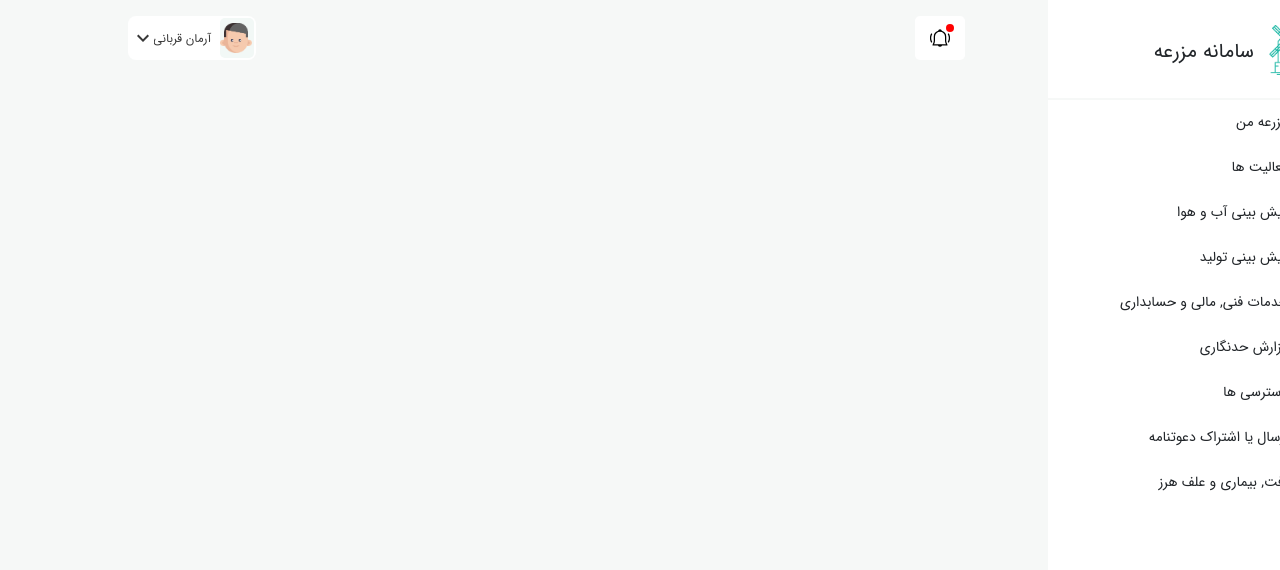
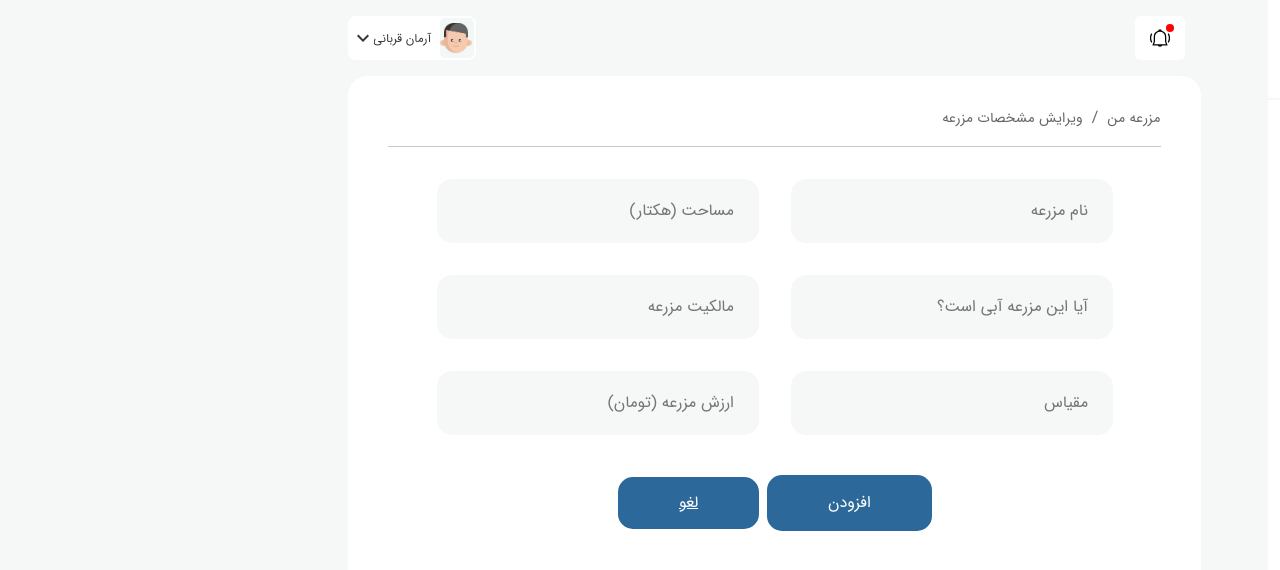
Before and after one commit to ali-mozaffari/mazraeapp.com, a React (Create React App) app: page /edit-farm in a window 1280 px wide. Shown: the top 570 px of the page. Built offline with nearby package versions, Linux system fonts and the light colour scheme.

Commit message:
edit-farm-route-fixed

```diff
--- a/src/views/AppView.jsx
+++ b/src/views/AppView.jsx
@@ -33,6 +33,8 @@ const InvitationPage = React.lazy(() =>
 const AddFarmPage = React.lazy(() =>
     import(/* webpackChunkName: "views-user" */ "../pages/main/addFarmPage")
 );
+
+const EditFarm = React.lazy(() => import("../components/farm/editFarm/editFarm"));
 
 
 const AppView = () => {
@@ -71,7 +73,7 @@ const AppView = () => {
                 <Route path="/activities" element={<ActivitiesPage/>}/>
                 <Route path="/farm-services" element={<FarmServicePage/>}/>
                 <Route path="/invitation" element={<InvitationPage/>}/>
-
+                <Route path="/edit-farm" element={<EditFarm />} />
             </Routes>
         </AppLayout>
     );
```
Also changed, not shown: src/components/farm/detailFarm/detailFarm.js (added).
